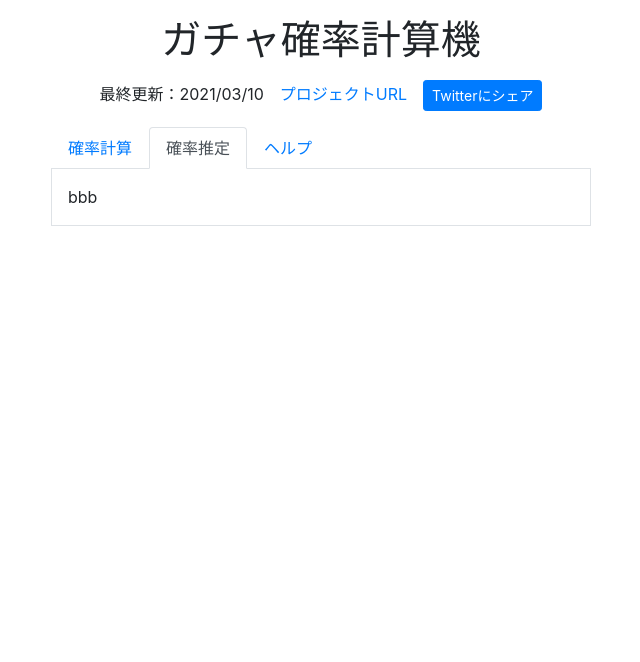
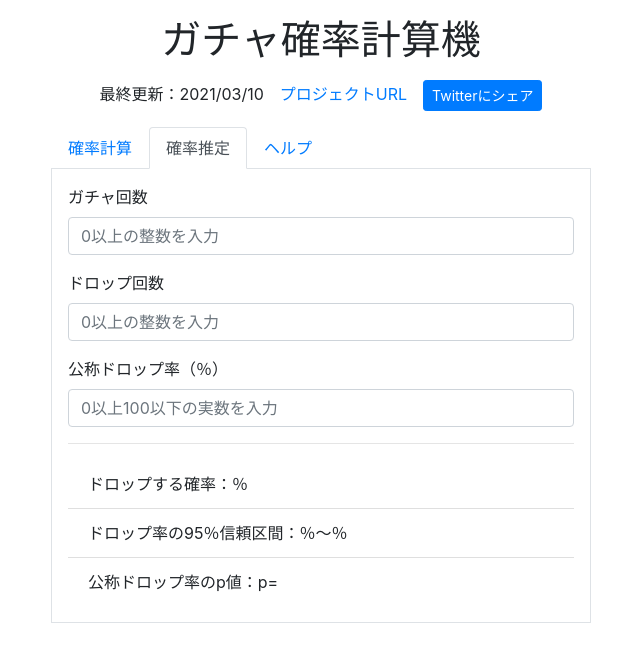
Before and after one commit to YSRKEN/CalcGachaProbTool, a React (Create React App) app in the folder gacha-prob-calculator/: page / in a window 1280 px wide. Both pictures are taken after a click on the tab "確率推定". Shown: the top 662 px of the page, without its empty margins (319-959 px from the left). Built offline with nearby package versions, Linux system fonts and the light colour scheme.

Commit message:
[add] 確率推定タブ内のUIを作成した

```diff
--- a/gacha-prob-calculator/src/App.tsx
+++ b/gacha-prob-calculator/src/App.tsx
@@ -4,6 +4,7 @@ import { Col, Container, Row, Tab, Tabs } from 'react-bootstrap';
 import Title from './container/Title';
 import AppInfo from './container/AppInfo';
 import CalcProb from './container/CalcProb';
+import TestProb from './container/TestProb';
 import { CalcProbContext, useCalcProbStore } from './store/CalcProbStore';
 
 const App: React.FC = () => {
@@ -28,7 +29,7 @@ const App: React.FC = () => {
               </CalcProbContext.Provider>
             </Tab>
             <Tab className="border-bottom border-left border-right p-3" eventKey="test" title="確率推定">
-              bbb
+              <TestProb />
             </Tab>
             <Tab className="border-bottom border-left border-right p-3" eventKey="help" title="ヘルプ">
               ccc
--- /dev/null
+++ b/gacha-prob-calculator/src/container/TestProb.tsx
@@ -0,0 +1,32 @@
+import React from "react";
+import { Form, ListGroup } from "react-bootstrap";
+
+const TestProb: React.FC = () => {
+  return <Form>
+    <Form.Group>
+      <Form.Label>ガチャ回数</Form.Label>
+      <Form.Control placeholder="0以上の整数を入力" />
+    </Form.Group>
+    <Form.Group>
+      <Form.Label>ドロップ回数</Form.Label>
+      <Form.Control placeholder="0以上の整数を入力" />
+    </Form.Group>
+    <Form.Group>
+      <Form.Label>公称ドロップ率（％）</Form.Label>
+      <Form.Control placeholder="0以上100以下の実数を入力" />
+    </Form.Group>
+    <hr />
+    <ListGroup className="d-none d-sm-block" variant="flush">
+      <ListGroup.Item>ドロップする確率：％</ListGroup.Item>
+      <ListGroup.Item>ドロップ率の95％信頼区間：％～％</ListGroup.Item>
+      <ListGroup.Item>公称ドロップ率のp値：p=</ListGroup.Item>
+    </ListGroup>
+    <ListGroup className="d-block d-sm-none" variant="flush">
+      <ListGroup.Item>ドロップする確率：％</ListGroup.Item>
+      <ListGroup.Item>↑の95％信頼区間：％～％</ListGroup.Item>
+      <ListGroup.Item>公称確率のp値：p=</ListGroup.Item>
+    </ListGroup>
+  </Form>;
+}
+
+export default TestProb;
```
